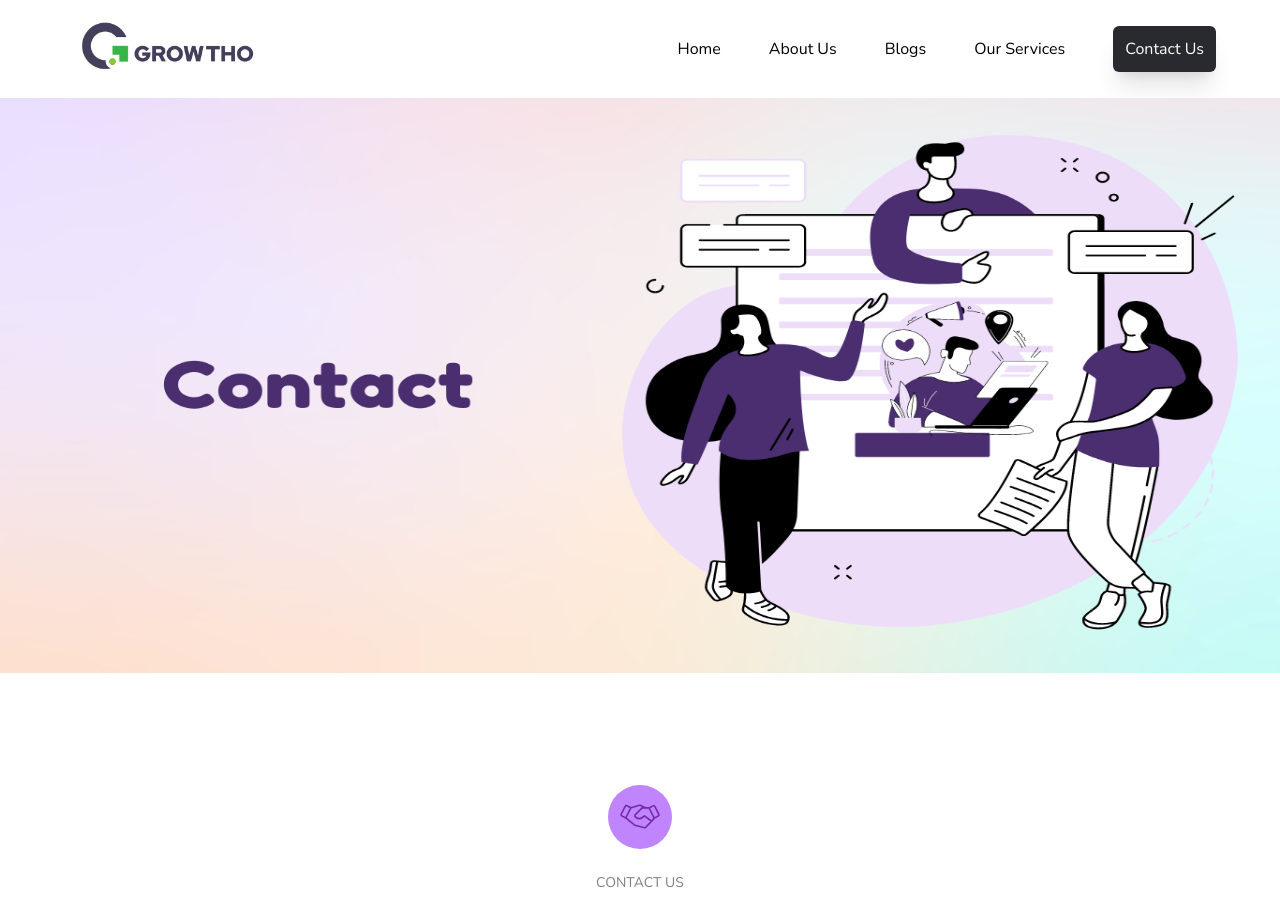
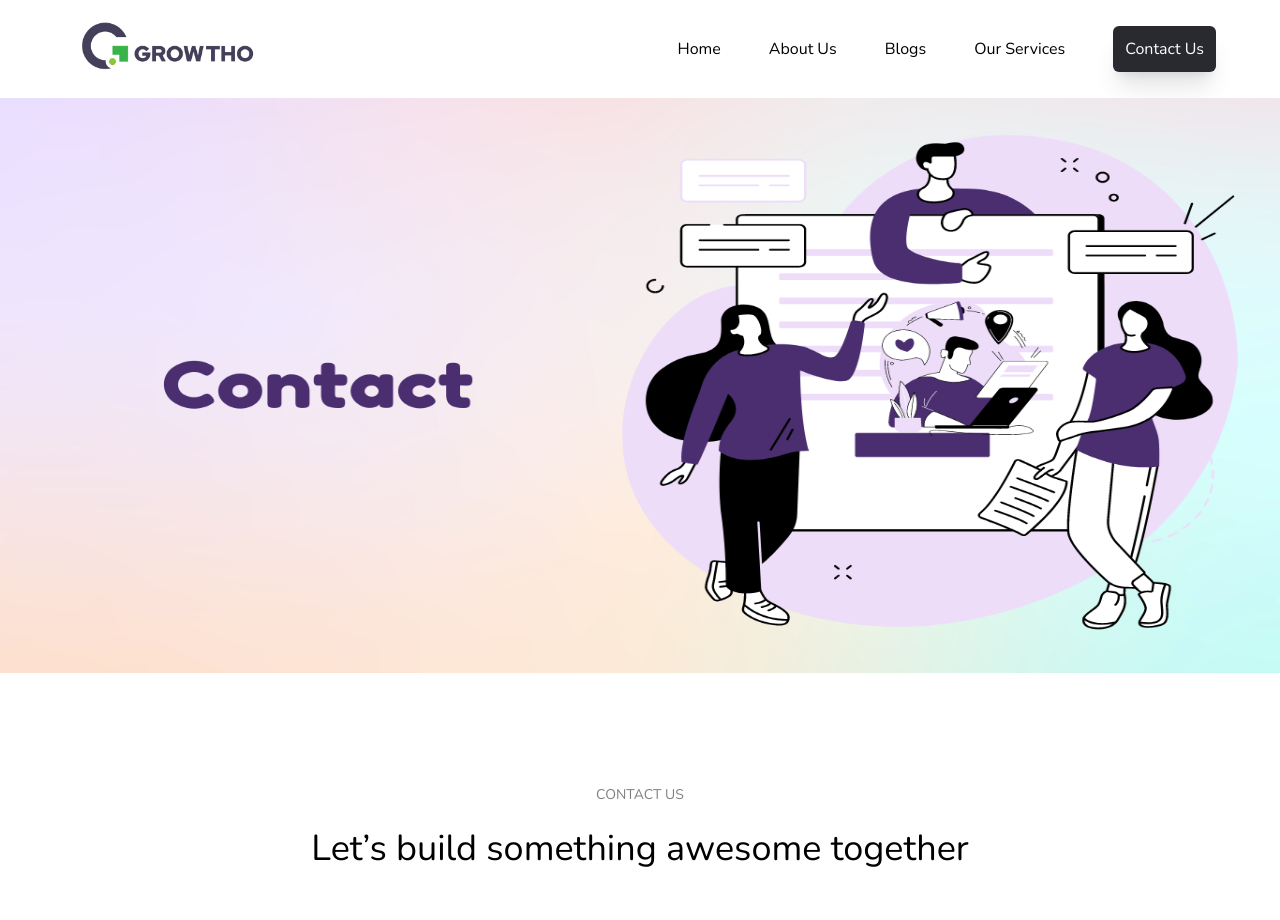
Before and after one commit to Ammyy9908/growtho, a Next.js app: page /contact in a window 1280 px wide. Shown: the top 920 px of the page. Built offline with nearby package versions, Linux system fonts and the light colour scheme.

Commit message:
contact headline fixed

```diff
--- a/pages/contact.jsx
+++ b/pages/contact.jsx
@@ -94,9 +94,6 @@ function Contact() {
       </section>
       <section className="contact-section bg-white py-12 px-2 md:px-32">
         <div className="section-header my-16 flex flex-col items-center gap-6 ">
-          <div className="header-icon w-16 h-16 bg-purple-400 flex items-center justify-center px-3 rounded-full">
-            <img src="/hand.svg" alt="handshake-icon" />
-          </div>
           <p className="text-sm uppercase text-black/50">Contact us</p>
           <h1 className="text-2xl md:text-4xl">
             Let’s build something awesome together
```
